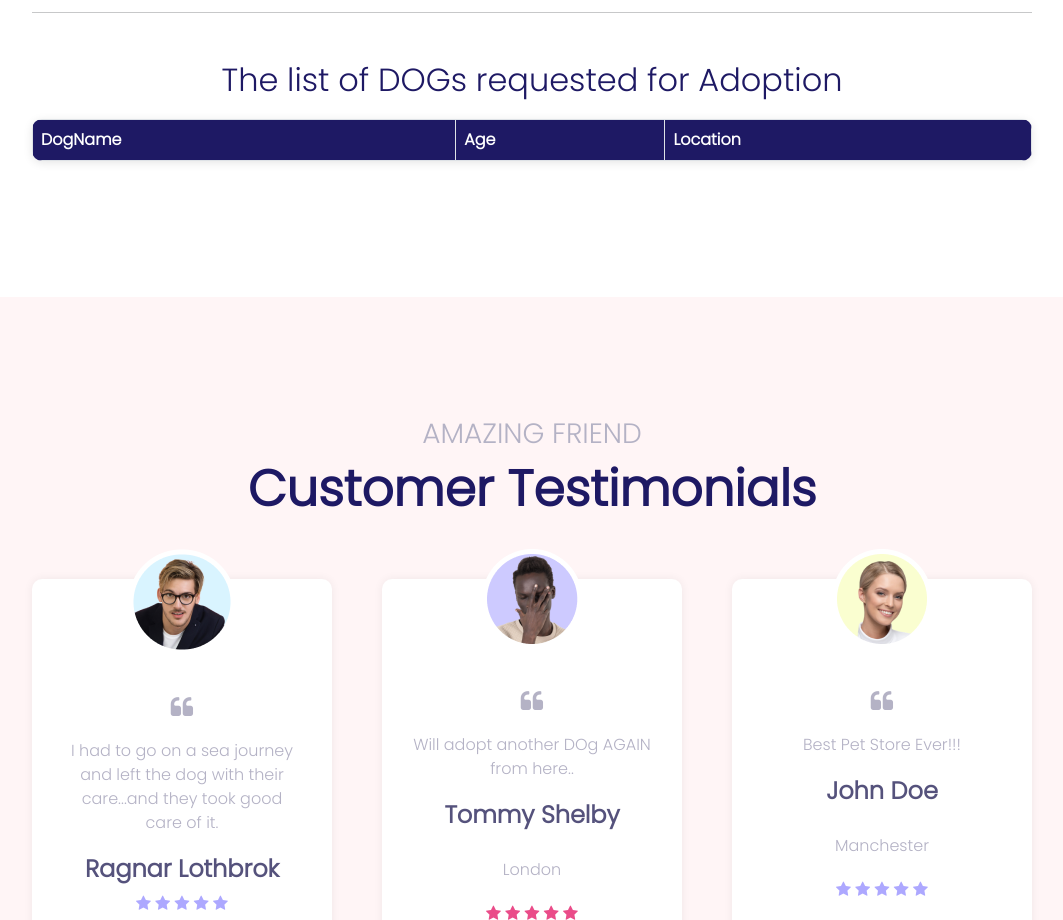
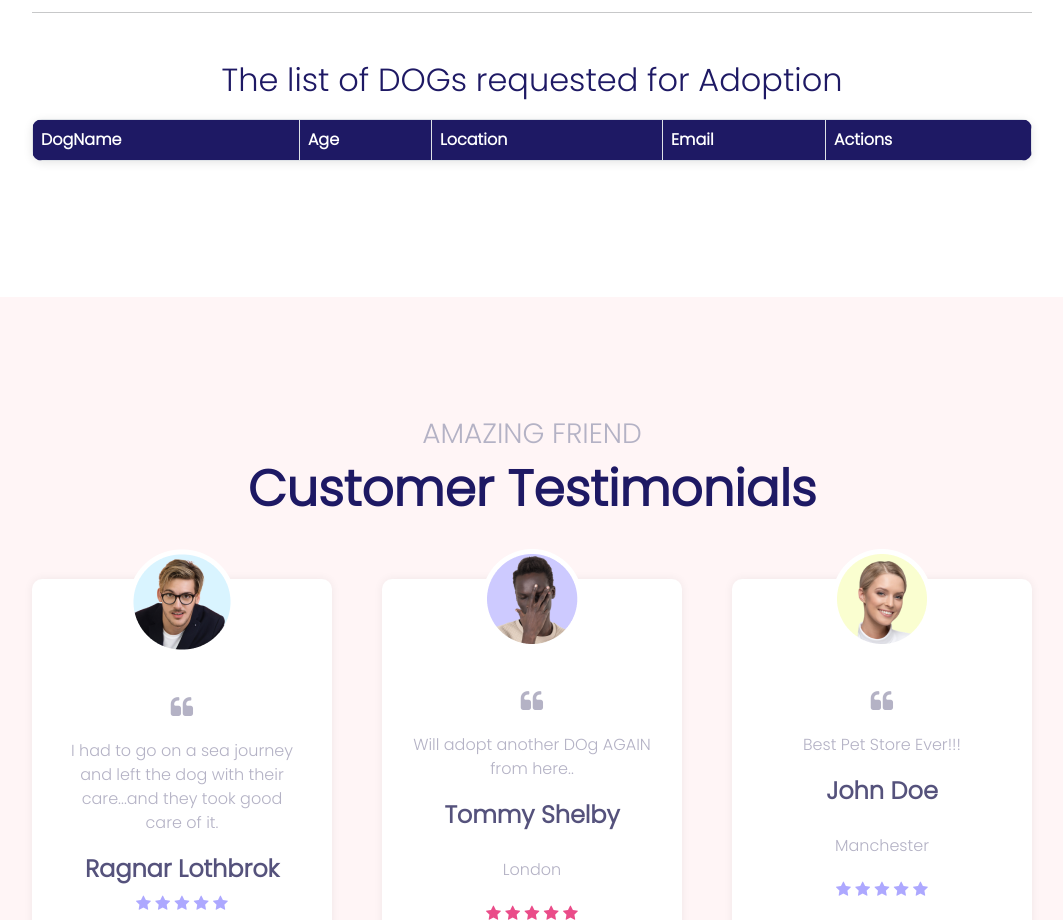
Before and after one commit to YashasRajuN/DogAdoptionWebsite, a website: page index.html in a window 1280 px wide. Shown: the part 2660-3580 px from the top of the page, without its empty margins (108-1171 px from the left). Drawn offline with nearby package versions, Linux system fonts and the light colour scheme; no server answers.

Commit message:
Update index.html

```diff
--- a/index.html
+++ b/index.html
@@ -197,8 +197,8 @@
                 <th>DogName</th>
                 <th>Age</th>
                 <th>Location</th>
-                <!--<th>Email</th>-->
-                <!--<th>Actions</th>-->
+                <th>Email</th>
+                <th>Actions</th>
               </tr>
             </thead>
             <tbody></tbody>
```
